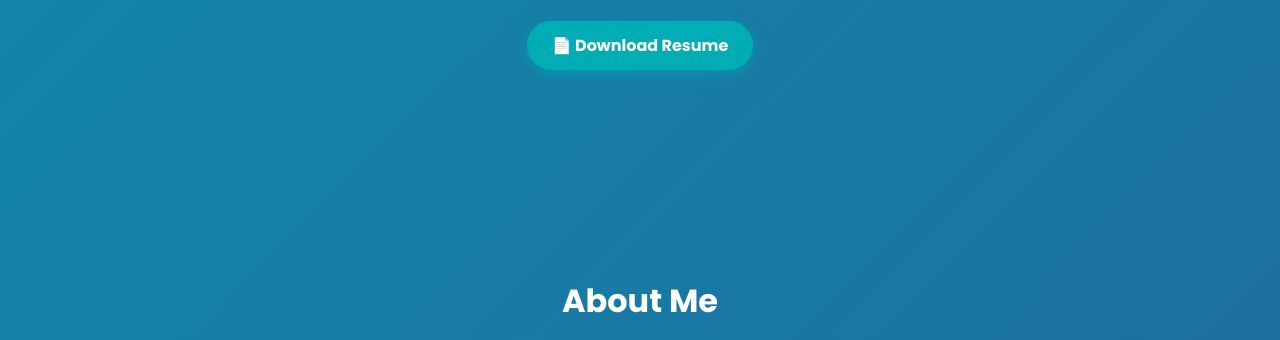
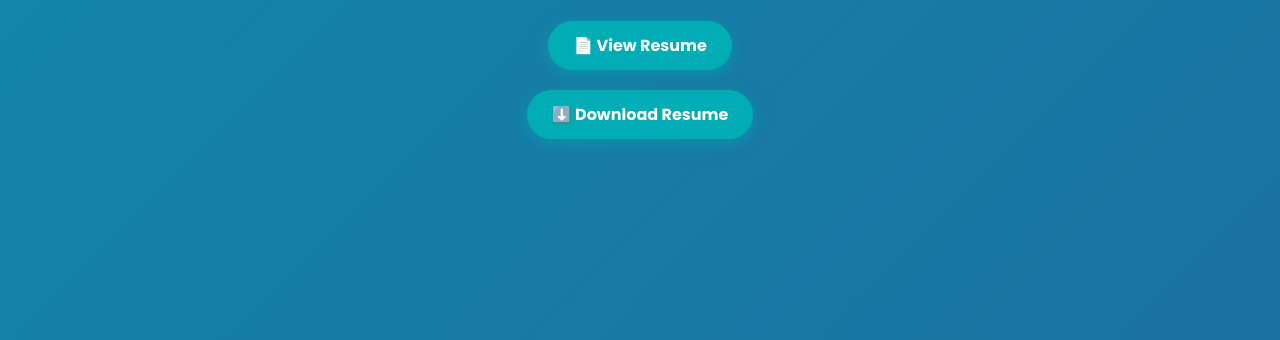
Before and after one commit to Kamalavathisb/kamalavathisb.github.io, a plain HTML site: page index.html in a window 1280 px wide. Shown: the part 460-800 px from the top of the page. Drawn offline with Linux system fonts and the light colour scheme.

Commit message:
Update index.html

```diff
--- a/index.html
+++ b/index.html
@@ -157,14 +157,18 @@
   </nav>
 
   <!-- Hero Section -->
-  <header>
-    <!-- Use simple filenames -->
-    <img src="profile.jpg" alt="Kamalavathi S Balegar">
-    <h1>Hello, I'm <span style="color:#00adb5;">Kamalavathi S Balegar</span></h1>
-    <p id="typing"></p>
-    <!-- Resume Download -->
-    <a href="resume.pdf" class="resume-btn" download>📄 Download Resume</a>
-  </header>
+  <!-- Hero Section -->
+<header>
+  <!-- Use exact file name as uploaded -->
+  <img src="profile.jpg" alt="Kamalavathi S Balegar">
+  <h1>Hello, I'm <span style="color:#00adb5;">Kamalavathi S Balegar</span></h1>
+  <p id="typing"></p>
+  <!-- Resume button -->
+  <a href="resume.pdf" class="resume-btn" target="_blank">📄 View Resume</a>
+  <a href="resume.pdf" class="resume-btn" download>⬇️ Download Resume</a>
+</header>
+
+
 
   <!-- About Section -->
   <section id="about">
```
